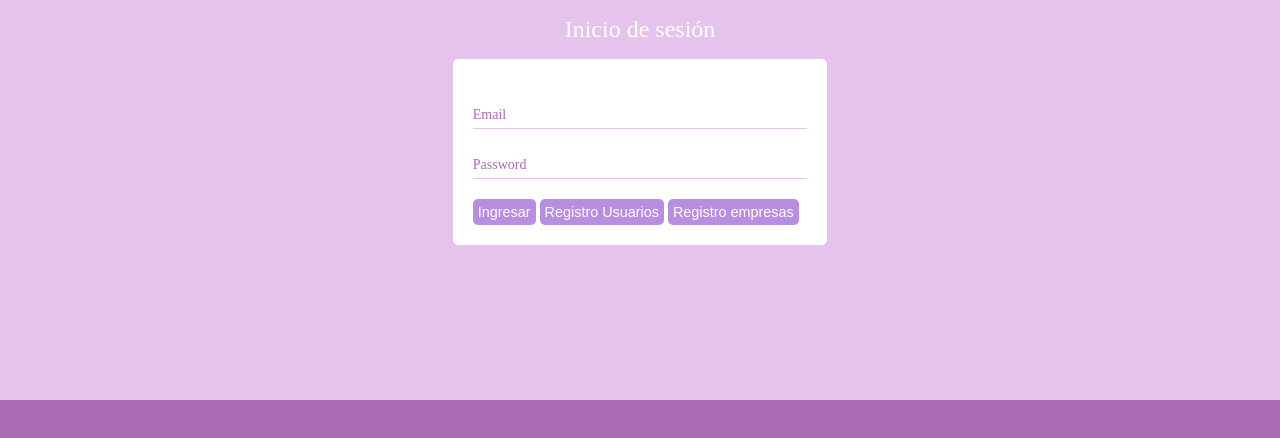
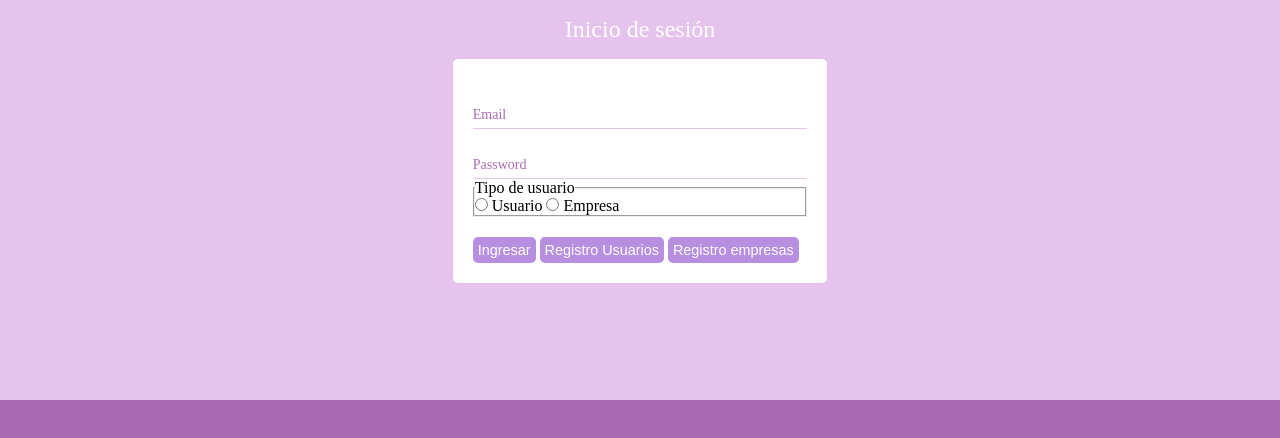
Before and after one commit to cristianmorac/tinder-habilidades, a website: page public/index.html in a window 1280 px wide. Drawn offline with Linux system fonts and the light colour scheme.

Commit message:
pruebas en el código

```diff
--- a/public/index.html
+++ b/public/index.html
@@ -22,7 +22,7 @@
             <span class="text-nomb">Password</span>
           </label>
         </div>
-        <!-- <fieldset>
+        <fieldset>
             <legend>Tipo de usuario</legend>
             <label>
                 <input type="radio" name="usuario" value="usuario"> Usuario
@@ -30,7 +30,7 @@
             <label>
                 <input type="radio" name="usuario" value="empresa"> Empresa
             </label>
-        </fieldset>    -->
+        </fieldset>
         <div class="buttons">
           <button type="submit" id="ingresar">Ingresar</button>
           <button id="registerUser">Registro Usuarios</button>
```
